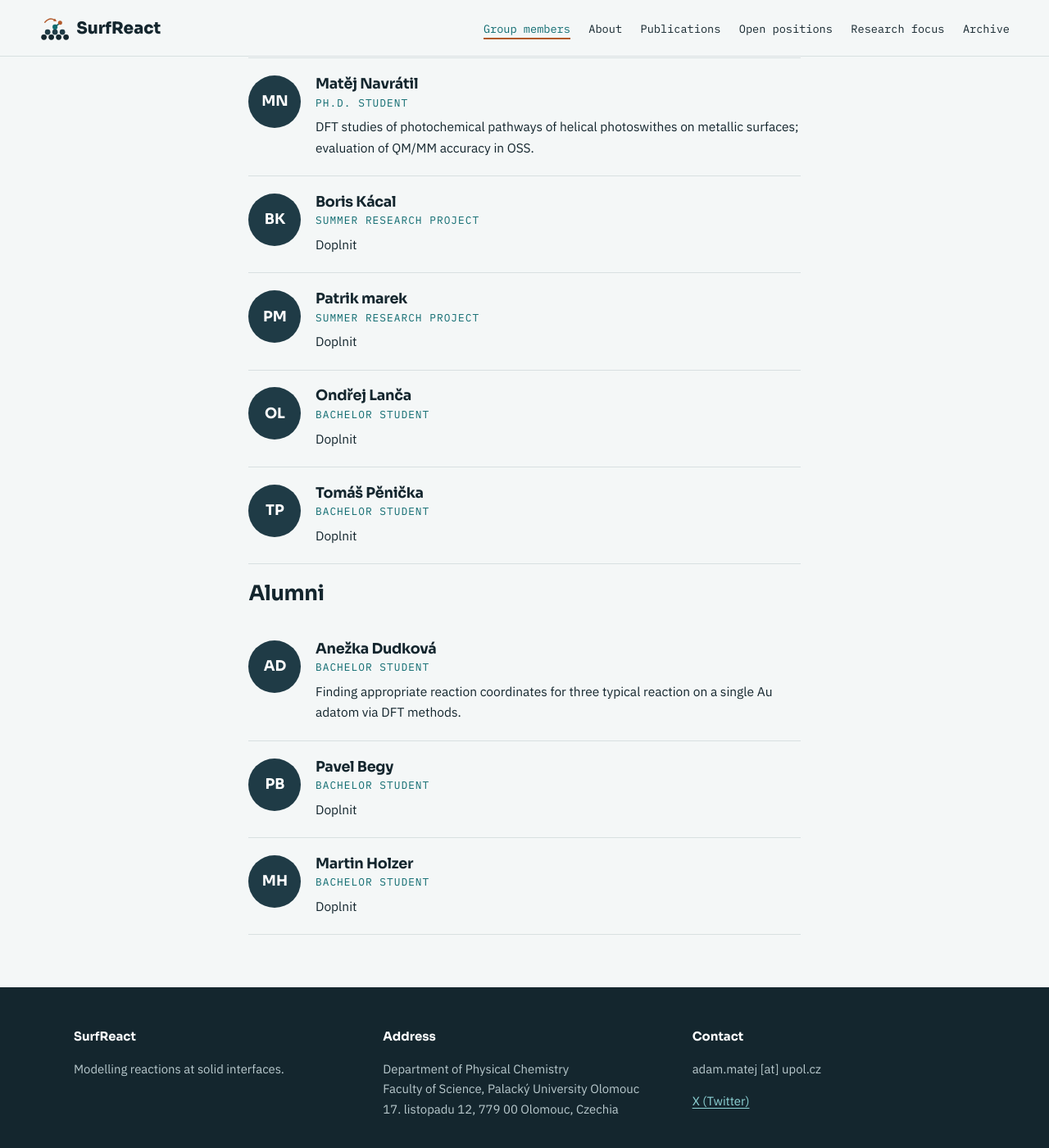
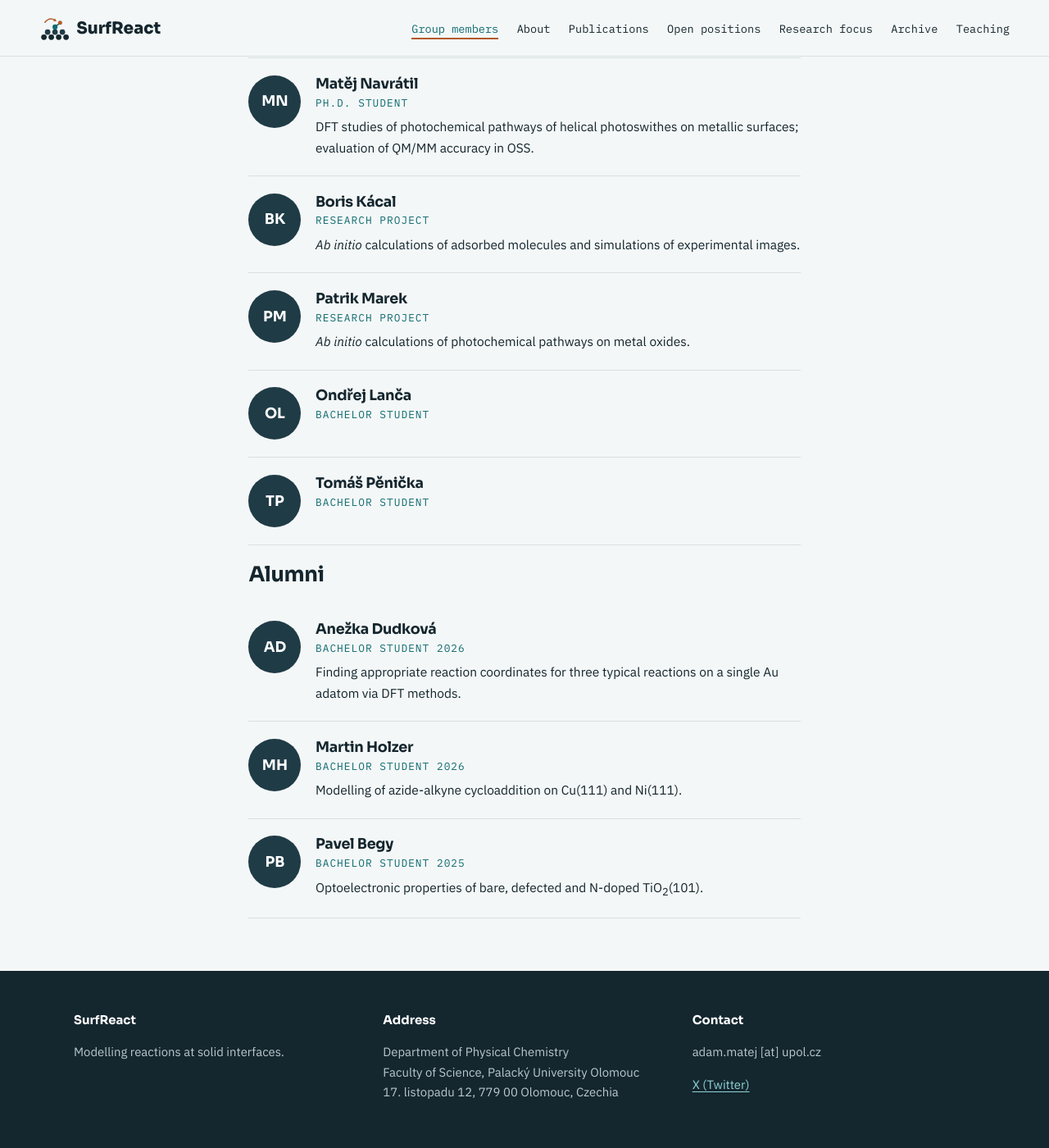
Before and after one commit to surf-react/surf-react.github.io, a Jekyll site: the page built from pages/members.html, in a window 1280 px wide and 1400 px high, scrolled down 459 px. Shown: the whole window at 82% size. Built offline with Jekyll 4.4.1, drawn with Linux system fonts in a browser that asks for light colours.

Commit message:
teaching

```diff
--- a/_layouts/default.html
+++ b/_layouts/default.html
@@ -25,7 +25,7 @@
       <span></span><span></span><span></span>
     </label>
     <ul class="nav-list">
-      {% assign items = "Group members|/members/;About|/about/;Publications|/publications/;Open positions|/positions/;Research focus|/research/;Archive|/archive/" | split: ";" %}
+      {% assign items = "Group members|/members/;About|/about/;Publications|/publications/;Open positions|/positions/;Research focus|/research/;Archive|/archive/;Teaching|/teaching/" | split: ";" %}
       {% for item in items %}
         {% assign parts = item | split: "|" %}
         {% assign target = parts[1] %}
--- a/pages/members.html
+++ b/pages/members.html
@@ -45,16 +45,16 @@
       <div class="member-mark" aria-hidden="true">BK</div>
       <div>
         <h3>Boris Kácal</h3>
-        <p class="role">Summer research project</p>
-        <p>Doplnit</p>
+        <p class="role">Research project</p>
+        <p><i>Ab initio</i> calculations of adsorbed molecules and simulations of experimental images.</p>
       </div>
     </li>
     <li class="member">
       <div class="member-mark" aria-hidden="true">PM</div>
       <div>
-        <h3>Patrik marek</h3>
-        <p class="role">Summer research project</p>
-        <p>Doplnit</p>
+        <h3>Patrik Marek</h3>
+        <p class="role">Research project</p>
+        <p><i>Ab initio</i> calculations of photochemical pathways on metal oxides.</p>
       </div>
     </li>
     <li class="member">
@@ -62,7 +62,7 @@
       <div>
         <h3>Ondřej Lanča</h3>
         <p class="role">Bachelor student</p>
-        <p>Doplnit</p>
+<!--        <p></p> -->
       </div>
     </li>
     <li class="member">
@@ -70,7 +70,7 @@
       <div>
         <h3>Tomáš Pěnička</h3>
         <p class="role">Bachelor student</p>
-        <p>Doplnit</p>
+<!--        <p>Doplnit</p> -->
       </div>
     </li>
   </ul>
@@ -80,24 +80,24 @@
       <div class="member-mark" aria-hidden="true">AD</div>
       <div>
         <h3>Anežka Dudková</h3>
-        <p class="role">Bachelor student</p>
-        <p>Finding appropriate reaction coordinates for three typical reaction on a single Au adatom via DFT methods.</p>
+        <p class="role">Bachelor student 2026</p>
+        <p>Finding appropriate reaction coordinates for three typical reactions on a single Au adatom via DFT methods.</p>
+      </div>
+    </li>
+    <li class="member">
+      <div class="member-mark" aria-hidden="true">MH</div>
+      <div>
+        <h3>Martin Holzer</h3>
+        <p class="role">Bachelor student 2026</p>
+        <p>Modelling of azide-alkyne cycloaddition on Cu(111) and Ni(111).</p>
       </div>
     </li>
     <li class="member">
       <div class="member-mark" aria-hidden="true">PB</div>
       <div>
         <h3>Pavel Begy</h3>
-        <p class="role">Bachelor student</p>
-        <p>Doplnit</p>
-      </div>
-    </li>
-    <li class="member">
-      <div class="member-mark" aria-hidden="true">MH</div>
-      <div>
-        <h3>Martin Holzer</h3>
-        <p class="role">Bachelor student</p>
-        <p>Doplnit</p>
+        <p class="role">Bachelor student 2025</p>
+        <p>Optoelectronic properties of bare, defected and N-doped TiO<sub>2</sub>(101).</p>
       </div>
     </li>
 </article>
```
Also changed, not shown: _data/courses.yml (added, +74 -0 lines), pages/positions.md (+1 -1 lines), pages/teaching.html (added, +43 -0 lines), 12 other files.
